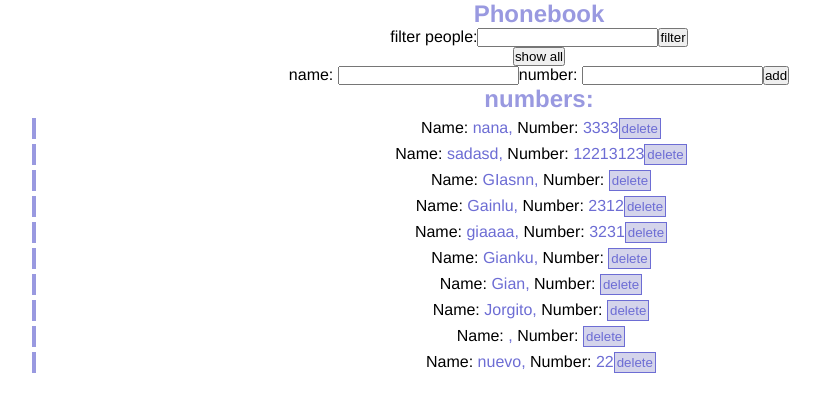
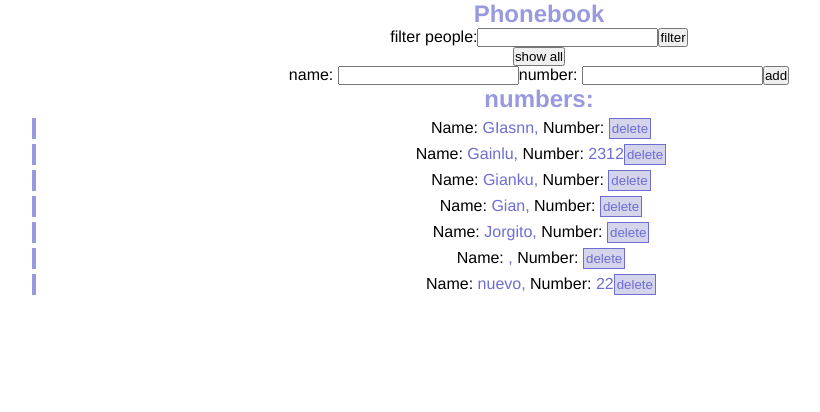
Before and after one commit to gian-cavajani/fullstackOpen-part2, a React (Create React App) app in the folder phonebook/: page / in a window 1280 px wide. Shown: the top 412 px of the page, without its empty margins (101-921 px from the left). Built offline with nearby package versions, Linux system fonts and the light colour scheme; data requests are answered from the project's data file.

Commit message:
ex 2.20 finished

```diff
--- a/phonebook/db.json
+++ b/phonebook/db.json
@@ -1,15 +1,5 @@
 {
   "persons": [
-    {
-      "name": "nana",
-      "number": "3333",
-      "id": 3
-    },
-    {
-      "name": "sadasd",
-      "number": "12213123",
-      "id": 4
-    },
     {
       "name": "GIasnn",
       "number": "",
@@ -19,11 +9,6 @@
       "name": "Gainlu",
       "number": "2312",
       "id": 7
-    },
-    {
-      "name": "giaaaa",
-      "number": "3231",
-      "id": 8
     },
     {
       "name": "Gianku",
--- a/phonebook/src/App.js
+++ b/phonebook/src/App.js
@@ -21,8 +21,16 @@ const App = () => {
   const handleRemove = (id) => {
     const personFiltered = persons.filter((person) => person.id === id);
     if (window.confirm(`remove ${personFiltered[0].name}?`)) {
-      personService.remove(id).then(() => {
+      personService
+        .remove(id)
+        .then(() => {
           setPersons(persons.filter((p) => p.id !== id));
+        })
+        .catch((error) => {
+          setMenssage(`ERROR`);
+          setTimeout(() => {
+            setMenssage(null);
+          }, 3000);
         });
     }
   };
@@ -44,7 +52,9 @@ const App = () => {
           `${newName} is already on the list, would you like to update the number?`
         )
       ) {
-        personService.updates(persona.id, changedNum).then((response) => {
+        personService
+          .updates(persona.id, changedNum)
+          .then((response) => {
             setPersons(
               persons.map((p) => (p.id !== persona.id ? p : response.data)) //actualiza la pagina con el nuevo num.
             );
@@ -54,12 +64,26 @@ const App = () => {
             setTimeout(() => {
               setMenssage(null);
             }, 3000);
+          })
+          .catch((error) => {
+            setMenssage(`ERROR`);
+            setTimeout(() => {
+              setMenssage(null);
+            }, 3000);
           });
       }
     } else {
-      personService.create(objectPerson).then((newOne) => {
+      personService
+        .create(objectPerson)
+        .then((newOne) => {
           setPersons(persons.concat(newOne));
           setMenssage(`Added ${objectPerson.name}`);
+          setTimeout(() => {
+            setMenssage(null);
+          }, 3000);
+        })
+        .catch((error) => {
+          setMenssage(`ERROR`);
           setTimeout(() => {
             setMenssage(null);
           }, 3000);
--- a/phonebook/src/components/Message.js
+++ b/phonebook/src/components/Message.js
@@ -2,7 +2,17 @@ import React from "react";
 const Message = ({ menssage }) => {
   if (menssage === null) {
     return null;
+  } else if (menssage === "ERROR") {
+    return (
+      <div className="error">
+        <p>{menssage}</p>
+      </div>
+    );
   }
-  return (<div className="message"><p>{menssage}</p></div>)
+  return (
+    <div className="message">
+      <p>{menssage}</p>
+    </div>
+  );
 };
 export default Message;
--- a/phonebook/src/index.css
+++ b/phonebook/src/index.css
@@ -14,6 +14,13 @@ h2 {
   border: 4px rgb(153, 153, 224) solid;
   text-align: center;
   color: rgb(109, 109, 212);
+  border-radius: 10px;
+  font-size: 20px;
+}
+.error{
+   border: 4px rgb(224, 153, 153) solid;
+  text-align: center;
+  color: rgb(212, 109, 109);
   border-radius: 10px;
   font-size: 20px;
 }
```
Lines whose indentation alone changed are shown as unchanged.
